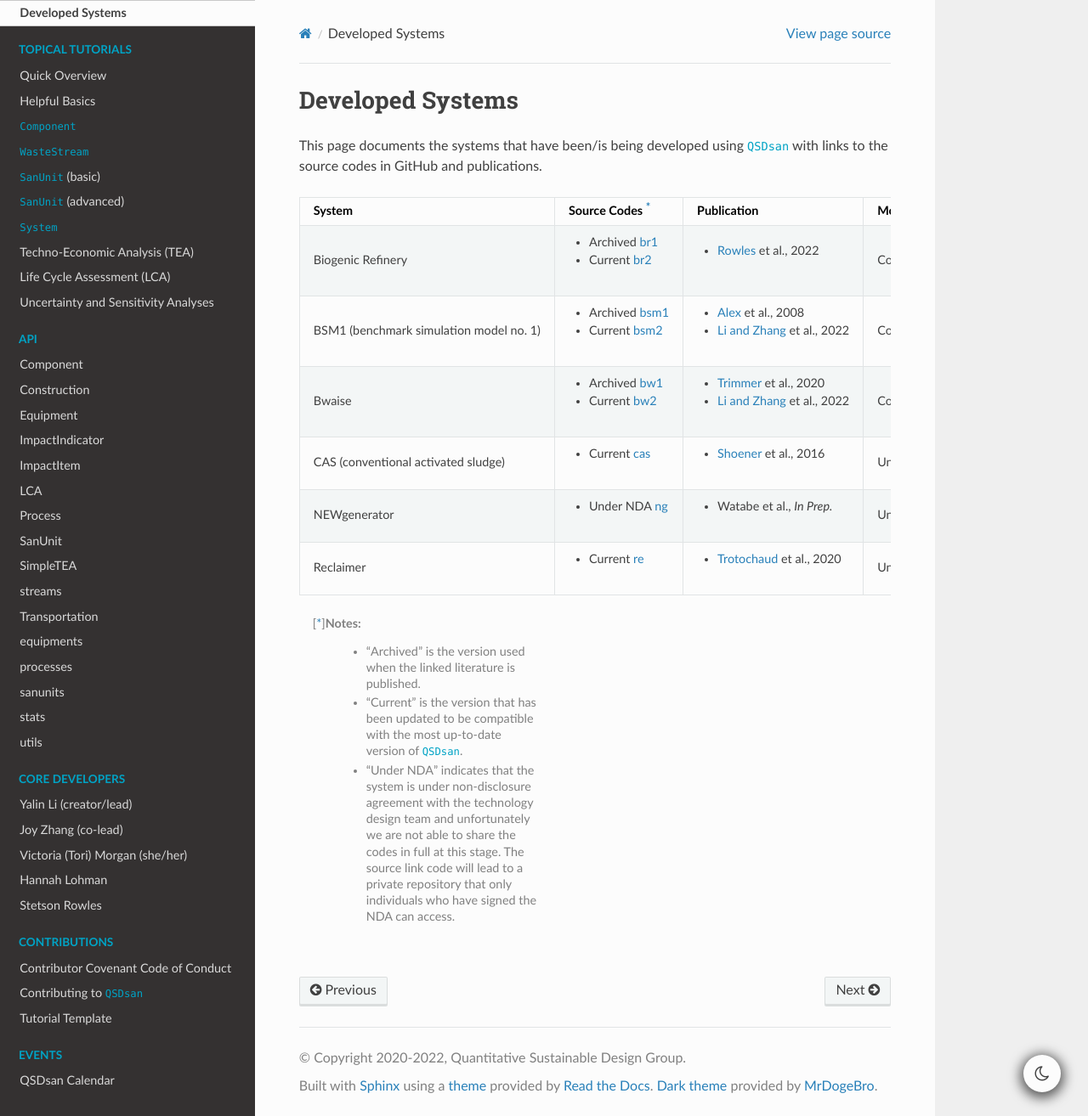
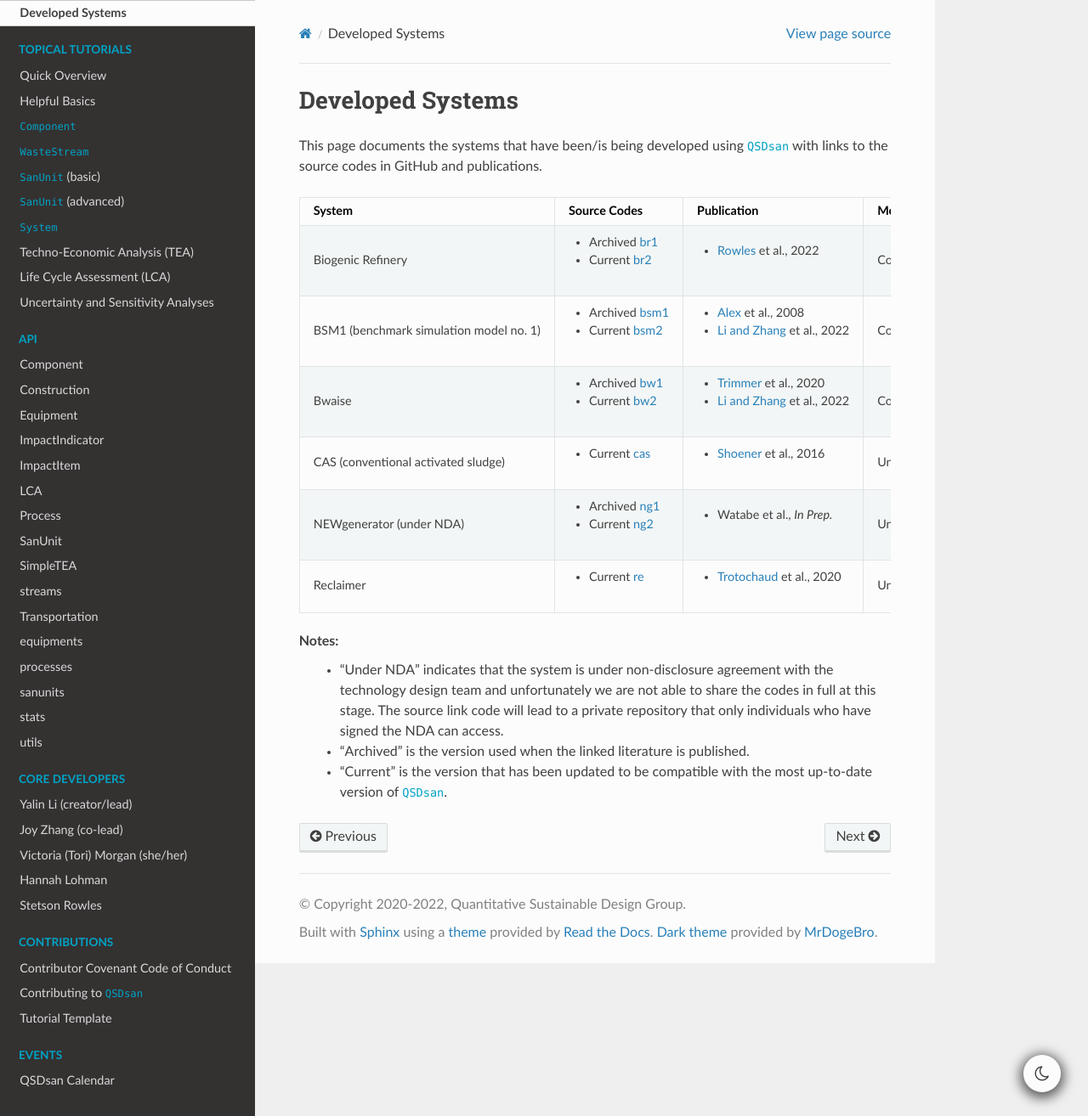
Before and after one commit to QSD-Group/QSDsan, a Sphinx documentation site: the page built from docs/source/Developed_Systems.rst, in a window 1280 px wide and 1314 px high. Shown: the whole window at 85% size. Built offline with Sphinx 7.4.7 and the Read the Docs theme 2.0.0, drawn with Linux system fonts in a browser that asks for light colours.

Commit message:
update docs

```diff
--- a/docs/source/Developed_Systems.rst
+++ b/docs/source/Developed_Systems.rst
@@ -4,7 +4,7 @@ Developed Systems
 This page documents the systems that have been/is being developed using ``QSDsan`` with links to the source codes in GitHub and publications.
 
 +-------------------------+--------------------+--------------------------------+-------------------+
-| System                  | Source Codes [*]_  |  Publication                   | Module Status     |
+| System                  | Source Codes       |  Publication                   | Module Status     |
 +=========================+====================+================================+===================+
 | Biogenic Refinery       | - Archived `br1`_  | - `Rowles`_ et al., 2022       | Completed         |
 |                         | - Current  `br2`_  |                                |                   |
@@ -18,17 +18,17 @@ This page documents the systems that have been/is being developed using ``QSDsan
 | CAS (conventional       | - Current  `cas`_  | - `Shoener`_ et al., 2016      | Under development |
 | activated sludge)       |                    |                                |                   |
 +-------------------------+--------------------+--------------------------------+-------------------+
-| NEWgenerator            | - Under NDA `ng`_  | - Watabe et al., *In Prep.*    | Under development |
+| NEWgenerator            | - Archived `ng1`_  | - Watabe et al., *In Prep.*    | Under development |
+| (under NDA)             | - Current  `ng2`_  |                                |                   |
 +-------------------------+--------------------+--------------------------------+-------------------+
 | Reclaimer               | - Current   `re`_  | - `Trotochaud`_ et al., 2020   | Under development |
 +-------------------------+--------------------+--------------------------------+-------------------+
 
+Notes:
+    - "Under NDA" indicates that the system is under non-disclosure agreement with the technology design team and unfortunately we are not able to share the codes in full at this stage. The source link code will lead to a private repository that only individuals who have signed the NDA can access.
+    - "Archived" is the version used when the linked literature is published.
+    - "Current" is the version that has been updated to be compatible with the most up-to-date version of ``QSDsan``.
 
-.. [*]
-    Notes:
-        - "Archived" is the version used when the linked literature is published.
-        - "Current" is the version that has been updated to be compatible with the most up-to-date version of ``QSDsan``.
-        - "Under NDA" indicates that the system is under non-disclosure agreement with the technology design team and unfortunately we are not able to share the codes in full at this stage. The source link code will lead to a private repository that only individuals who have signed the NDA can access.
 
 .. Links
 .. _br1: https://github.com/QSD-Group/EXPOsan/tree/BR_OmniProcessor/exposan/OmniProcessor_BiogenicRefinery
@@ -47,7 +47,8 @@ This page documents the systems that have been/is being developed using ``QSDsan
 .. _cas: https://github.com/QSD-Group/EXPOsan/tree/main/exposan/cas
 .. _Shoener: https://pubs.rsc.org/en/content/articlelanding/2016/ee/c5ee03715h
 
-.. _ng: https://github.com/QSD-Group/EXPOsan-private/tree/gates/exposan/newgen
+.. _ng1: https://github.com/QSD-Group/EXPOsan-private/tree/newgen/exposan/newgen
+.. _ng2: https://github.com/QSD-Group/EXPOsan-private/tree/gates/exposan/newgen
 
 .. _re: https://github.com/QSD-Group/EXPOsan/tree/gates/exposan/reclaimer
 .. _Trotochaud: https://doi.org/10.1021/acs.est.0c02755
--- a/docs/source/conf.py
+++ b/docs/source/conf.py
@@ -118,9 +118,9 @@ html_css_files = [
 # -- External mapping -------------------------------------------------------
 intersphinx_mapping = {
 	'biosteam': ('https://biosteam.readthedocs.io/en/latest', None),
-	'thermosteam': ('https://thermosteam.readthedocs.io/en/latest', None),
+	'thermosteam': ('https://biosteam.readthedocs.io/en/latest', None),
 	'BioSTEAM': ('https://biosteam.readthedocs.io/en/latest', None),
-	'Thermosteam': ('https://thermosteam.readthedocs.io/en/latest', None),
+	'Thermosteam': ('https://biosteam.readthedocs.io/en/latest', None),
     'scipy': ('https://docs.scipy.org/doc/scipy/reference/', None),
     'SALib': ('https://salib.readthedocs.io/en/latest', None),
 }
```
